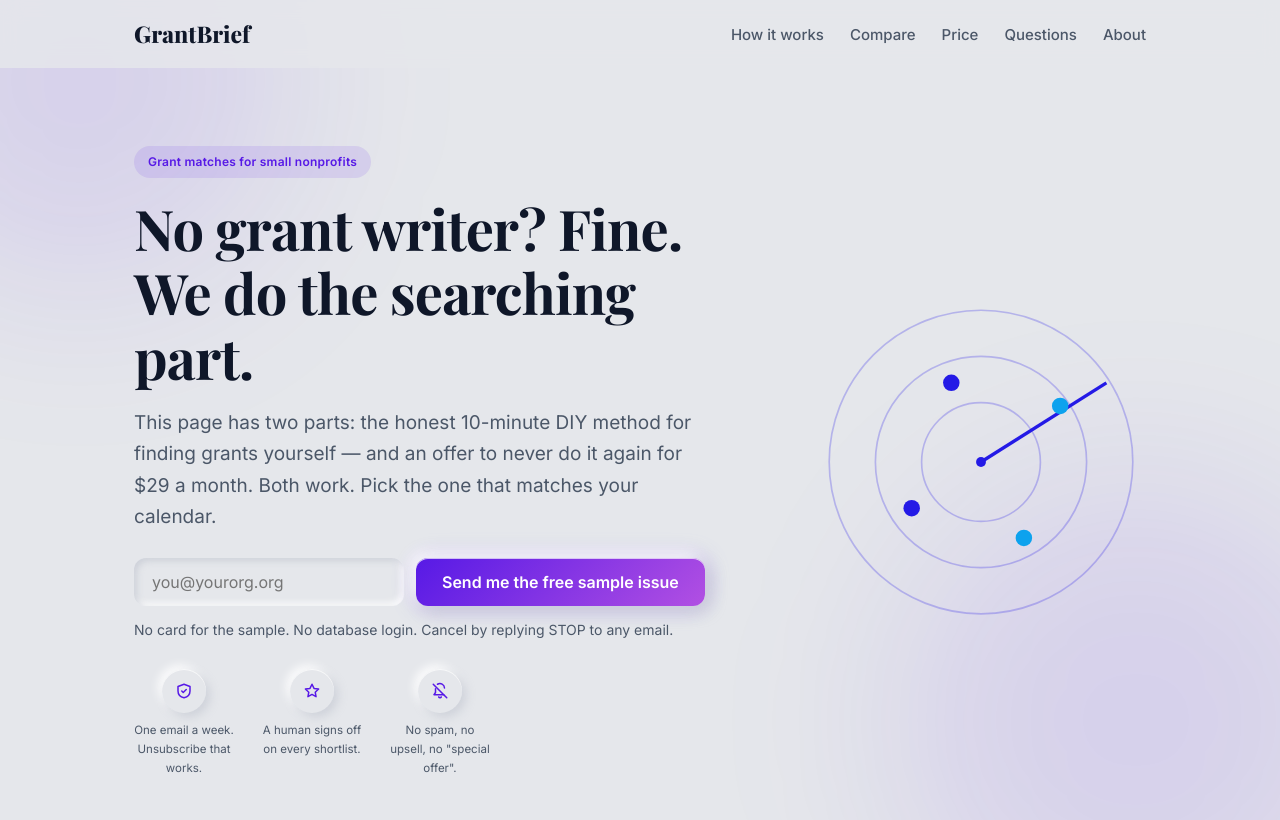
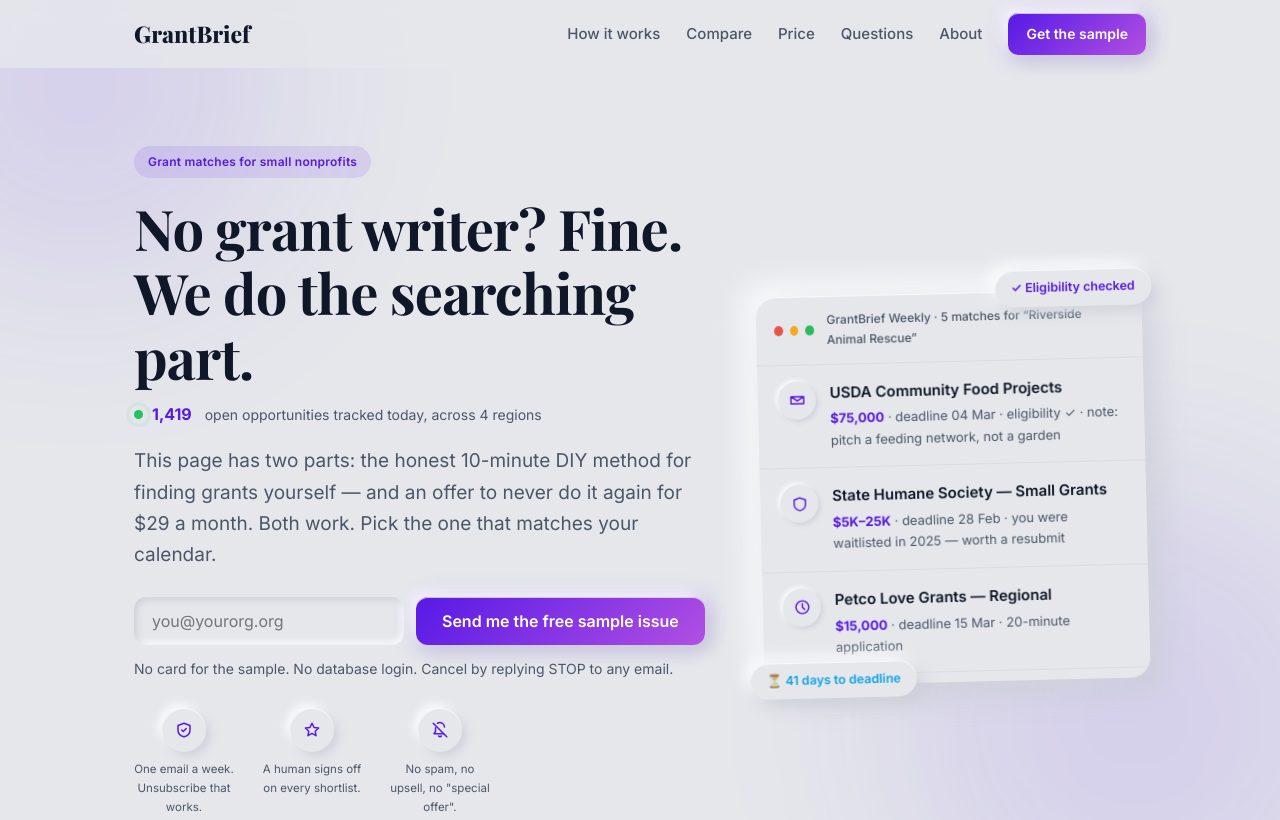
Before and after one commit to skeep83/nograntwriter-site, a plain HTML site: page index.html in a window 1280 px wide. Shown: the top 820 px of the page. Drawn offline with nearby package versions, Linux system fonts and the light colour scheme.

Commit message:
update site [skip ci]

```diff
--- a/index.html
+++ b/index.html
@@ -24,15 +24,16 @@
 <body>
 <header class="site"><div class="wrap">
 <a class="logo" href="/">GrantBrief</a>
-<nav><a href="/#how">How it works</a><a href="/#vs">Compare</a><a href="/#pricing">Price</a><a href="/#faq">Questions</a><a href="/about.html">About</a></nav>
+<nav><a href="/#how">How it works</a><a href="/#vs">Compare</a><a href="/#pricing">Price</a><a href="/#faq">Questions</a><a href="/about.html">About</a><a class="btn btn-sm" href="#signup">Get the sample</a></nav>
 </div></header>
 
 <div class="wrap"><div class="hero">
 <div>
 <div class="eyebrow">Grant matches for small nonprofits</div>
 <h1>No grant writer? Fine. We do the searching part.</h1>
+<div class="live"><span class="pulse"></span><b>1,419</b>&nbsp;open opportunities tracked today, across 4 regions</div>
 <p class="lede">This page has two parts: the honest 10-minute DIY method for finding grants yourself — and an offer to never do it again for $29 a month. Both work. Pick the one that matches your calendar.</p>
-<form class="cta" id="signup" action="https://api.grantbrief.org/subscribe" method="post"><input type="email" name="email" placeholder="you@yourorg.org" required aria-label="Your email"><input type="hidden" name="src" value="nograntwriter.com"><button class="btn" type="submit">Send me the free sample issue</button></form>
+<form class="cta js-signup" id="signup" action="https://api.grantbrief.org/subscribe" method="post"><input type="email" name="email" placeholder="you@yourorg.org" required aria-label="Your email"><input type="hidden" name="src" value="nograntwriter.com"><button class="btn" type="submit">Send me the free sample issue</button></form>
 <div class="fine">No card for the sample. No database login. Cancel by replying STOP to any email.</div>
 <div class="trust">
 <div class="t-item"><div class="well"><svg viewBox="0 0 24 24"><path d="M12 3l8 3v6c0 5-3.5 8-8 9-4.5-1-8-4-8-9V6z"/><path d="M9 12l2 2 4-4"/></svg></div>One email a week. Unsubscribe that works.</div>
@@ -40,35 +41,43 @@
 <div class="t-item"><div class="well"><svg viewBox="0 0 24 24"><path d="M18 8a6 6 0 00-9.3-5M6 9v5l-2 3h13"/><path d="M3 3l18 18"/><path d="M10.3 20a2 2 0 003.4 0"/></svg></div>No spam, no upsell, no "special offer".</div>
 </div>
 </div>
-<svg class="radar" viewBox="0 0 200 200" fill="none" xmlns="http://www.w3.org/2000/svg" role="img" aria-label="A radar picking out a few signals among many">
-<circle cx="100" cy="100" r="92" stroke="#241ae6" stroke-opacity=".25"/>
-<circle cx="100" cy="100" r="64" stroke="#241ae6" stroke-opacity=".25"/>
-<circle cx="100" cy="100" r="36" stroke="#241ae6" stroke-opacity=".25"/>
-<line x1="100" y1="100" x2="176" y2="52" stroke="#241ae6" stroke-width="2"/>
-<circle cx="148" cy="66" r="5" fill="#0da2ee"/>
-<circle cx="82" cy="52" r="5" fill="#241ae6"/>
-<circle cx="58" cy="128" r="5" fill="#241ae6"/>
-<circle cx="126" cy="146" r="5" fill="#0da2ee"/>
-<circle cx="100" cy="100" r="3" fill="#241ae6"/>
-</svg>
+<div class="mailmock">
+<div class="mm-bar"><span class="dot r"></span><span class="dot y"></span><span class="dot g"></span>
+<span class="mm-sub">GrantBrief Weekly · 5 matches for “Riverside Animal Rescue”</span></div>
+<div class="mm-item"><div class="mm-ic"><svg viewBox="0 0 24 24"><path d="M3 7l9 6 9-6M3 7v10h18V7z"/></svg></div>
+<div><div class="mm-h">USDA Community Food Projects</div>
+<div class="mm-m"><b>$75,000</b> · deadline 04 Mar · eligibility ✓ · note: pitch a feeding network, not a garden</div></div></div>
+<div class="mm-item"><div class="mm-ic"><svg viewBox="0 0 24 24"><path d="M12 3l8 3v6c0 5-3.5 8-8 9-4.5-1-8-4-8-9V6z"/></svg></div>
+<div><div class="mm-h">State Humane Society — Small Grants</div>
+<div class="mm-m"><b>$5K–25K</b> · deadline 28 Feb · you were waitlisted in 2025 — worth a resubmit</div></div></div>
+<div class="mm-item"><div class="mm-ic"><svg viewBox="0 0 24 24"><circle cx="12" cy="12" r="9"/><path d="M12 7v5l3 3"/></svg></div>
+<div><div class="mm-h">Petco Love Grants — Regional</div>
+<div class="mm-m"><b>$15,000</b> · deadline 15 Mar · 20-minute application</div></div></div>
+<div class="float-chip fc1">✓ Eligibility checked</div>
+<div class="float-chip fc2">⏳ 41 days to deadline</div>
+</div>
 </div></div>
 <div class="wrap"><div class="stats">
-<div class="stat"><div class="num">1,419</div><div class="lbl">open opportunities tracked right now, across four regions</div></div>
-<div class="stat"><div class="num">3–10</div><div class="lbl">real matches per reader, per week</div></div>
-<div class="stat"><div class="num">$29</div><div class="lbl">per month. The sample issue costs nothing.</div></div>
+<div class="stat reveal"><div class="num">1,419</div><div class="lbl">open opportunities tracked right now, across four regions</div></div>
+<div class="stat reveal"><div class="num">3–10</div><div class="lbl">real matches per reader, per week</div></div>
+<div class="stat reveal"><div class="num">$29</div><div class="lbl">per month. The sample issue costs nothing.</div></div>
 </div></div>
+<div class="wrap sources">
+<span class="src-lbl">We read these every day:</span>
+<span class="chip">grants.gov</span><span class="chip">EU Funding &amp; Tenders</span><span class="chip">UK Government</span><span class="chip">National Lottery</span><span class="chip">GrantConnect AU</span><span class="chip">40+ foundation feeds</span>
+</div>
 <section id="how"><div class="wrap">
 <h2>How it works</h2>
 <div class="steps">
-<div class="step"><div class="well"><svg viewBox="0 0 24 24"><circle cx="12" cy="8" r="4"/><path d="M4 21c0-4 3.6-6 8-6s8 2 8 6"/></svg></div><h3>Tell us who you are</h3>
+<div class="step reveal"><div class="well"><svg viewBox="0 0 24 24"><circle cx="12" cy="8" r="4"/><path d="M4 21c0-4 3.6-6 8-6s8 2 8 6"/></svg></div><h3>Tell us who you are</h3>
 <p>Five questions, two minutes: mission, country, budget, what you spend on, whether you have ever held a grant. This is the profile we match against.</p></div>
-<div class="step"><div class="well"><svg viewBox="0 0 24 24"><circle cx="11" cy="11" r="7"/><path d="M21 21l-4.3-4.3"/></svg></div><h3>We read everything, daily</h3>
+<div class="step reveal"><div class="well"><svg viewBox="0 0 24 24"><circle cx="11" cy="11" r="7"/><path d="M21 21l-4.3-4.3"/></svg></div><h3>We read everything, daily</h3>
 <p>grants.gov and state portals, the EU Funding &amp; Tenders portal, UK government and National Lottery funding, GrantConnect in Australia, foundation feeds. Thousands of postings a month. Most are noise for you — that is the point.</p></div>
-<div class="step"><div class="well"><svg viewBox="0 0 24 24"><rect x="3" y="5" width="18" height="14" rx="2"/><path d="M3 7l9 6 9-6"/></svg></div><h3>You get the shortlist</h3>
+<div class="step reveal"><div class="well"><svg viewBox="0 0 24 24"><rect x="3" y="5" width="18" height="14" rx="2"/><path d="M3 7l9 6 9-6"/></svg></div><h3>You get the shortlist</h3>
 <p>Every Tuesday: the 3–10 that genuinely fit, each with deadline, amount, and a plain-language note on what that funder actually wants to see.</p></div>
 </div>
 <h3 style="margin-top:40px">What an issue looks like</h3>
-<div class="digest">
+<div class="digest reveal">
 <div class="from">From: GrantBrief Weekly &lt;digest@grantbrief.org&gt; · Tuesday 07:02 · <b>5 matches for “Riverside Animal Rescue”</b></div>
 <div class="grant"><div class="t">USDA Community Food Projects — Competitive Grant</div>
 <div class="m">Deadline 04 Mar · <span class="amt">up to $75,000</span> · open to nonprofits under $1M revenue. Note: they funded two community fridges last cycle; a feeding-network pitch fits better than a garden one.</div></div>
@@ -99,7 +108,7 @@
 </div></section>
 <section id="pricing"><div class="wrap">
 <h2>One plan. $29 a month.</h2>
-<div class="price-card">
+<div class="price-card reveal">
 <div class="p">$29<small> / month</small></div>
 <ul>
 <li>Daily scan of every tracked source</li>
@@ -111,6 +120,12 @@
 <a class="btn" href="mailto:hello@grantbrief.org?subject=Send%20me%20the%20sample%20issue">Send me the sample issue</a>
 <p class="fine" style="margin-top:12px">Annual $290 (two months free). Nonprofits under $100K budget: write us, we work it out.</p>
 </div>
+</div></section>
+<section class="cta-band"><div class="wrap narrow" style="text-align:center">
+<h2>Stop finding out about grants after the deadline.</h2>
+<p>The free sample issue takes one minute to judge. If it is not useful, it costs nothing.</p>
+<form class="cta js-signup" id="signup2" action="https://api.grantbrief.org/subscribe" method="post"><input type="email" name="email" placeholder="you@yourorg.org" required aria-label="Your email"><input type="hidden" name="src" value="nograntwriter.com"><button class="btn" type="submit">Send me the free sample issue</button></form>
+<div class="fine">No card. No database login. Reply STOP whenever.</div>
 </div></section>
 <section id="faq"><div class="wrap narrow faq">
 <h2>Questions people actually ask</h2>
@@ -132,4 +147,5 @@
 <div>© 2026 GrantBrief. Written by two people in Europe and one very persistent robot.</div>
 </div></footer>
 <script src="/signup.js"></script>
+<script src="/site.js"></script>
 </body></html>
--- a/signup.js
+++ b/signup.js
@@ -1,6 +1,5 @@
 (function () {
-  var f = document.getElementById('signup');
-  if (!f) return;
+  document.querySelectorAll('form.js-signup').forEach(function (f) {
   f.addEventListener('submit', function (e) {
     e.preventDefault();
     var em = f.querySelector('input[name=email]').value;
@@ -19,4 +18,5 @@
         window.location.href = 'mailto:hello@grantbrief.org?subject=Start%20my%20free%20digest&body=' + encodeURIComponent(em);
       });
   });
+  });
 })();
--- /dev/null
+++ b/site.js
@@ -0,0 +1,26 @@
+(function () {
+  // scroll reveal
+  var els = document.querySelectorAll('.reveal');
+  if ('IntersectionObserver' in window && !matchMedia('(prefers-reduced-motion: reduce)').matches) {
+    var io = new IntersectionObserver(function (es) {
+      es.forEach(function (en) { if (en.isIntersecting) { en.target.classList.add('in'); io.unobserve(en.target); } });
+    }, { threshold: 0.12 });
+    els.forEach(function (el) { io.observe(el); });
+  } else {
+    els.forEach(function (el) { el.classList.add('in'); });
+  }
+  // mobile sticky CTA
+  var bar = document.createElement('div');
+  bar.className = 'mobile-cta';
+  bar.innerHTML = '<span>Free sample issue</span><a class="btn btn-sm" href="#signup">Get it</a>';
+  document.body.appendChild(bar);
+  var last = false;
+  addEventListener('scroll', function () {
+    var hero = document.getElementById('signup');
+    if (!hero) return;
+    var past = scrollY > hero.getBoundingClientRect().height + 400;
+    var atForm = hero.getBoundingClientRect().bottom > 0 && hero.getBoundingClientRect().top < innerHeight;
+    var show = past && !atForm;
+    if (show !== last) { bar.classList.toggle('show', show); last = show; }
+  }, { passive: true });
+})();
--- a/style.css
+++ b/style.css
@@ -17,6 +17,7 @@
   --neo-4: 4px 4px 10px var(--neo-dark), -4px -4px 10px var(--neo-light), var(--neo-edge);
   --neo-6: 6px 6px 15px var(--neo-dark), -6px -6px 15px var(--neo-light), var(--neo-edge);
   --neo-8: 8px 8px 20px var(--neo-dark), -8px -8px 20px var(--neo-light), var(--neo-edge);
+  --neo-12: 12px 12px 30px var(--neo-dark), -12px -12px 30px var(--neo-light), var(--neo-edge);
   --inset-3: inset 3px 3px 6px var(--neo-dark), inset -3px -3px 6px var(--neo-light);
   --serif:"Playfair Display",Georgia,serif;
   --sans:Inter,-apple-system,BlinkMacSystemFont,"Segoe UI",system-ui,sans-serif;
@@ -124,4 +125,54 @@ footer .cols{display:flex;gap:48px;flex-wrap:wrap;margin-bottom:20px}
   .steps,.stats{grid-template-columns:1fr}
   nav a{margin-left:14px}
   table.cmp{display:block;overflow-x:auto}
+  .mobile-cta{display:flex}
+  body{padding-bottom:72px}
 }
+
+/* — v2: hero mock, live row, sources, CTA band, reveal, mobile bar — */
+.live{display:flex;align-items:center;gap:9px;font-size:14px;color:var(--ink-soft);margin:-6px 0 18px}
+.live b{color:hsl(var(--primary));font-size:16px}
+.pulse{width:9px;height:9px;border-radius:50%;background:hsl(142 70% 45%);position:relative;flex:none}
+.pulse::after{content:"";position:absolute;inset:-4px;border-radius:50%;border:2px solid hsl(142 70% 45% / .5);animation:ping 1.8s ease-out infinite}
+@keyframes ping{0%{transform:scale(.6);opacity:1}100%{transform:scale(1.6);opacity:0}}
+
+.mailmock{background:var(--neo-bg);border-radius:20px;box-shadow:var(--neo-12);padding:0 0 10px;
+  transform:rotate(-1.4deg);position:relative;margin-top:12px}
+.mm-bar{display:flex;align-items:center;gap:7px;padding:14px 18px;border-bottom:1px solid var(--hair)}
+.mm-bar .dot{width:10px;height:10px;border-radius:50%;background:hsl(220 10% 78%)}
+.mm-bar .dot.r{background:hsl(4 80% 60%)}.mm-bar .dot.y{background:hsl(38 92% 55%)}.mm-bar .dot.g{background:hsl(142 60% 45%)}
+.mm-sub{font-size:12px;color:var(--ink-soft);margin-left:6px;font-weight:500}
+.mm-item{display:flex;gap:14px;padding:16px 20px;border-bottom:1px solid var(--hair)}
+.mm-item:last-of-type{border-bottom:0}
+.mm-ic{width:38px;height:38px;border-radius:50%;background:var(--neo-bg);box-shadow:var(--neo-2);
+  display:flex;align-items:center;justify-content:center;flex:none}
+.mm-ic svg{width:17px;height:17px;stroke:hsl(var(--primary));fill:none;stroke-width:2;stroke-linecap:round;stroke-linejoin:round}
+.mm-h{font-weight:600;font-size:15px;color:var(--ink)}
+.mm-m{font-size:13px;color:var(--ink-soft);margin-top:3px}
+.mm-m b{color:hsl(var(--primary))}
+.float-chip{position:absolute;background:var(--neo-bg);border-radius:9999px;padding:8px 16px;font-size:12.5px;font-weight:600;
+  color:hsl(var(--primary));box-shadow:var(--neo-6);animation:floaty 5s ease-in-out infinite}
+.fc1{top:-16px;right:-10px}
+.fc2{bottom:-14px;left:-14px;animation-delay:2.2s;color:hsl(var(--brand-2))}
+@keyframes floaty{0%,100%{transform:translateY(0)}50%{transform:translateY(-7px)}}
+@media(prefers-reduced-motion:reduce){.float-chip,.pulse::after{animation:none}}
+
+.sources{display:flex;align-items:center;gap:10px;flex-wrap:wrap;padding-top:30px}
+.src-lbl{font-size:13px;color:var(--ink-soft)}
+.chip{background:var(--neo-bg);border-radius:9999px;padding:7px 15px;font-size:13px;font-weight:600;
+  color:var(--ink-soft);box-shadow:var(--neo-2)}
+
+.cta-band{padding:74px 0}
+.cta-band form{justify-content:center}
+.cta-band .fine{font-size:14px;color:var(--ink-soft);margin-top:10px}
+
+.reveal{opacity:0;transform:translateY(18px);transition:opacity .6s ease,transform .6s ease}
+.reveal.in{opacity:1;transform:none}
+@media(prefers-reduced-motion:reduce){.reveal{opacity:1;transform:none;transition:none}}
+
+.btn-sm{padding:9px 18px;font-size:14px;border-radius:10px}
+.mobile-cta{display:none;position:fixed;left:14px;right:14px;bottom:14px;z-index:9;
+  background:var(--neo-bg);border-radius:16px;box-shadow:var(--neo-12);
+  padding:10px 16px;align-items:center;justify-content:space-between;font-weight:600;font-size:15px;
+  transform:translateY(140%);transition:transform .35s cubic-bezier(.4,0,.2,1)}
+.mobile-cta.show{transform:none}
```
Also changed, not shown: about.html (+2 -1 lines), privacy.html (+2 -1 lines), terms.html (+2 -1 lines).
